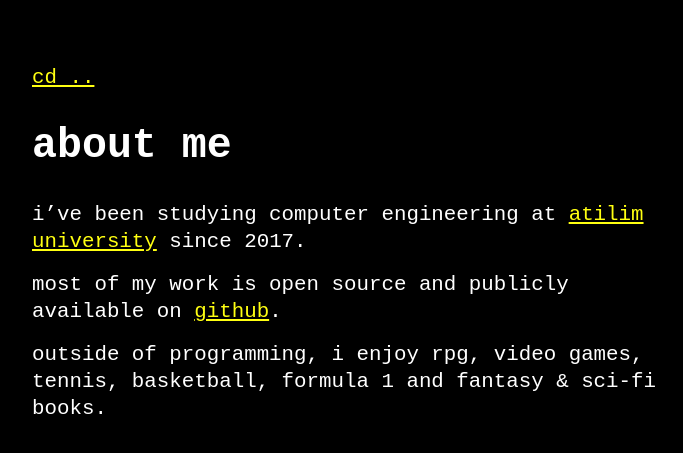
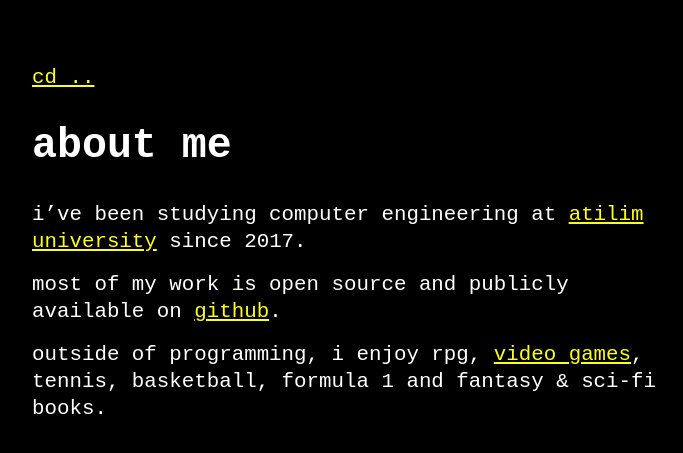
Before and after one commit to obk/obk.github.io, a Jekyll site: the page built from about.md, in a window 1280 px wide. Shown: the top 453 px of the page, without its empty margins (288-971 px from the left). Built offline with Jekyll 4.4.1, drawn with Linux system fonts in a browser that asks for light colours; part of the change alters nothing that is shown.

```diff
--- a/about.md
+++ b/about.md
@@ -7,4 +7,4 @@ i've been studying computer engineering at [atilim university](https://www.atili
 
 most of my work is open source and publicly available on [github](https://github.com/obk).
 
-outside of programming, i enjoy rpg, video games, tennis, basketball, formula 1 and fantasy & sci-fi books.
+outside of programming, i enjoy rpg, [video games](https://steamcommunity.com/id/bidikburger/), tennis, basketball, formula 1 and fantasy & sci-fi books.
```
